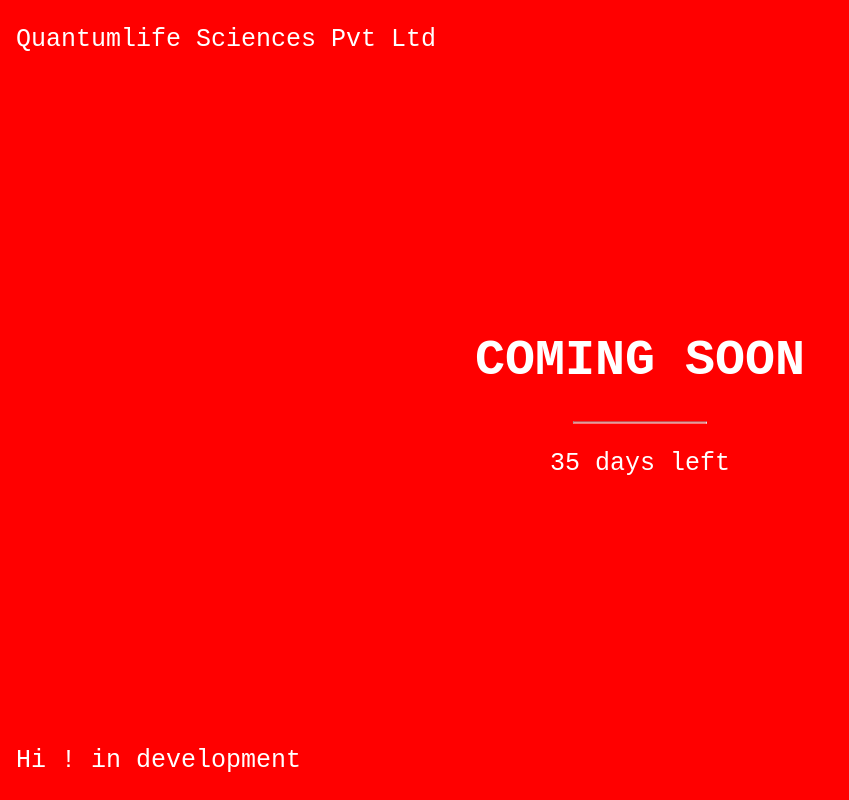
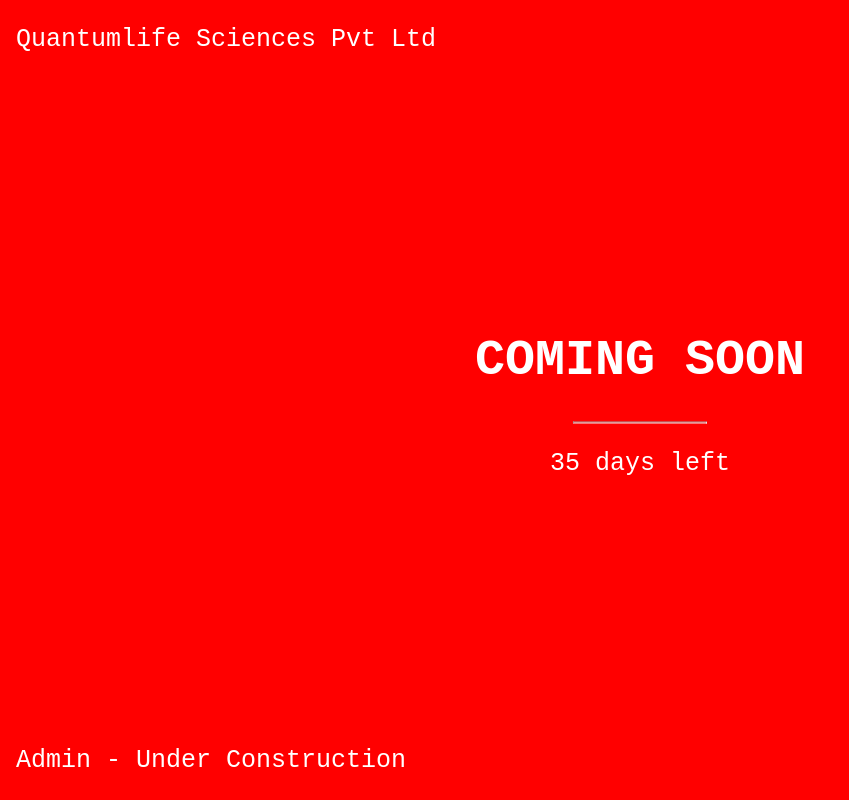
Before and after one commit to Light-Master1/Light-Master1, a plain HTML site: page index.html in a window 1280 px wide. Shown: the whole page, without its empty margins (0-849 px from the left). Drawn offline with Linux system fonts and the light colour scheme.

Commit message:
Update index.html

```diff
--- a/index.html
+++ b/index.html
@@ -57,7 +57,7 @@ hr {
     <p>35 days left</p>
   </div>
   <div class="bottomleft">
-    <p>Hi ! in development</p>
+    <p>Admin - Under Construction</p>
   </div>
 </div>
 
```
